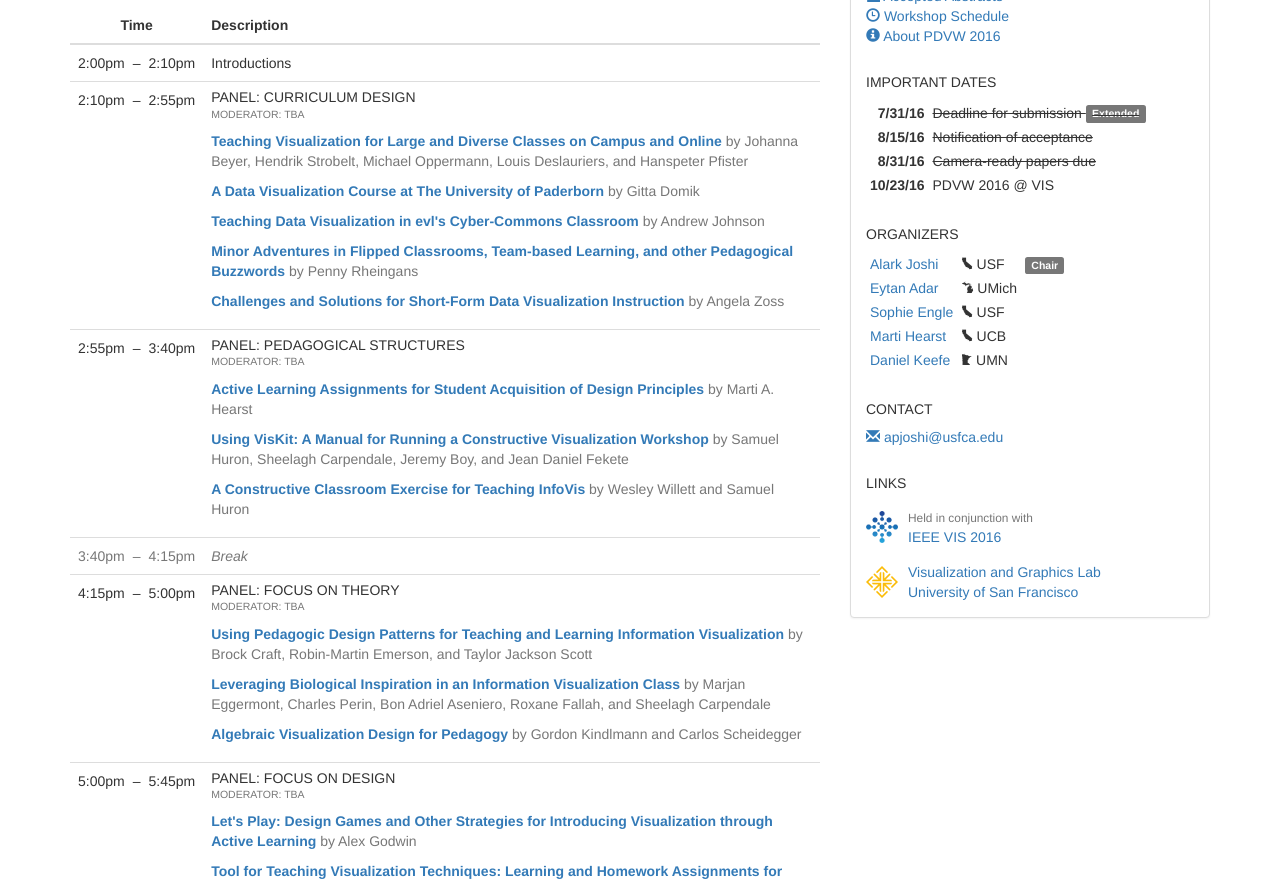
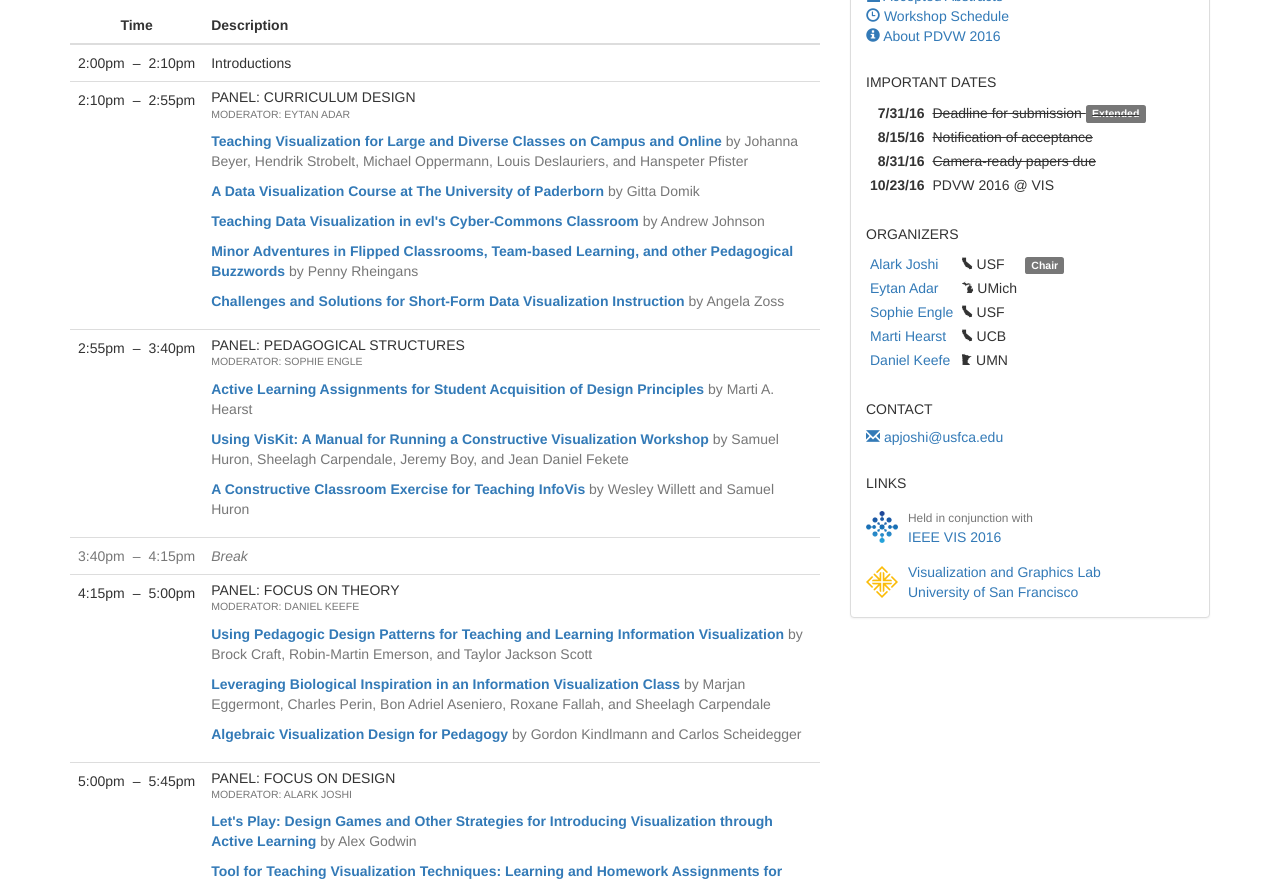
Before and after one commit to usfvgl/pdvw, a Jekyll site: the page built from 2016/schedule.html, in a window 1280 px wide. Shown: the part 255-1138 px from the top of the page. Built offline with Jekyll 4.4.1, drawn with Linux system fonts in a browser that asks for light colours.

Commit message:
Adding moderators.

```diff
--- a/2016/schedule.html
+++ b/2016/schedule.html
@@ -25,7 +25,7 @@ title: Workshop Schedule
     <td>&ndash;</td>
     <td>2:55pm</td>
     <td>
-        <h5 class="text-uppercase">Panel: Curriculum Design<br/><small>Moderator: TBA</small></h5>
+        <h5 class="text-uppercase">Panel: Curriculum Design<br/><small>Moderator: Eytan Adar</small></h5>
         {% for abstract in abstracts %}{% if abstract.panel == "Curriculum Design" %}<p><strong><a href="{{ site.github.url }}/2016/abstracts/{{ abstract.file }}">{{ abstract.title }}</a></strong> <span class="text-muted">by {% if abstract.authors.size <= 2 %}{{ abstract.authors | join: ' and ' }}{% else %}{% for author in abstract.authors %}{% if forloop.last %}and {% endif %}{{ author }}{% unless forloop.last %}, {% endunless %}{% endfor %}{% endif %}</span></p>{% endif %}{% endfor %}
     </td>
 </tr>
@@ -34,7 +34,7 @@ title: Workshop Schedule
     <td>&ndash;</td>
     <td>3:40pm</td>
     <td>
-        <h5 class="text-uppercase">Panel: Pedagogical Structures<br/><small>Moderator: TBA</small></h5>
+        <h5 class="text-uppercase">Panel: Pedagogical Structures<br/><small>Moderator: Sophie Engle</small></h5>
         {% for abstract in abstracts %}{% if abstract.panel == "Pedagogical Structures" %}<p><strong><a href="{{ site.github.url }}/2016/abstracts/{{ abstract.file }}">{{ abstract.title }}</a></strong> <span class="text-muted">by {% if abstract.authors.size <= 2 %}{{ abstract.authors | join: ' and ' }}{% else %}{% for author in abstract.authors %}{% if forloop.last %}and {% endif %}{{ author }}{% unless forloop.last %}, {% endunless %}{% endfor %}{% endif %}</span></p>{% endif %}{% endfor %}
     </td>
 </tr>
@@ -49,7 +49,7 @@ title: Workshop Schedule
     <td>&ndash;</td>
     <td>5:00pm</td>
     <td>
-        <h5 class="text-uppercase">Panel: Focus on Theory<br/><small>Moderator: TBA</small></h5>
+        <h5 class="text-uppercase">Panel: Focus on Theory<br/><small>Moderator: Daniel Keefe</small></h5>
         {% for abstract in abstracts %}{% if abstract.panel == "Focus on Theory" %}<p><strong><a href="{{ site.github.url }}/2016/abstracts/{{ abstract.file }}">{{ abstract.title }}</a></strong> <span class="text-muted">by {% if abstract.authors.size <= 2 %}{{ abstract.authors | join: ' and ' }}{% else %}{% for author in abstract.authors %}{% if forloop.last %}and {% endif %}{{ author }}{% unless forloop.last %}, {% endunless %}{% endfor %}{% endif %}</span></p>{% endif %}{% endfor %}
     </td>
 </tr>
@@ -58,7 +58,7 @@ title: Workshop Schedule
     <td>&ndash;</td>
     <td>5:45pm</td>
     <td>
-        <h5 class="text-uppercase">Panel: Focus on Design<br/><small>Moderator: TBA</small></h5>
+        <h5 class="text-uppercase">Panel: Focus on Design<br/><small>Moderator: Alark Joshi</small></h5>
         {% for abstract in abstracts %}{% if abstract.panel == "Focus on Design" %}<p><strong><a href="{{ site.github.url }}/2016/abstracts/{{ abstract.file }}">{{ abstract.title }}</a></strong> <span class="text-muted">by {% if abstract.authors.size <= 2 %}{{ abstract.authors | join: ' and ' }}{% else %}{% for author in abstract.authors %}{% if forloop.last %}and {% endif %}{{ author }}{% unless forloop.last %}, {% endunless %}{% endfor %}{% endif %}</span></p>{% endif %}{% endfor %}
     </td>
 </tr>
```
